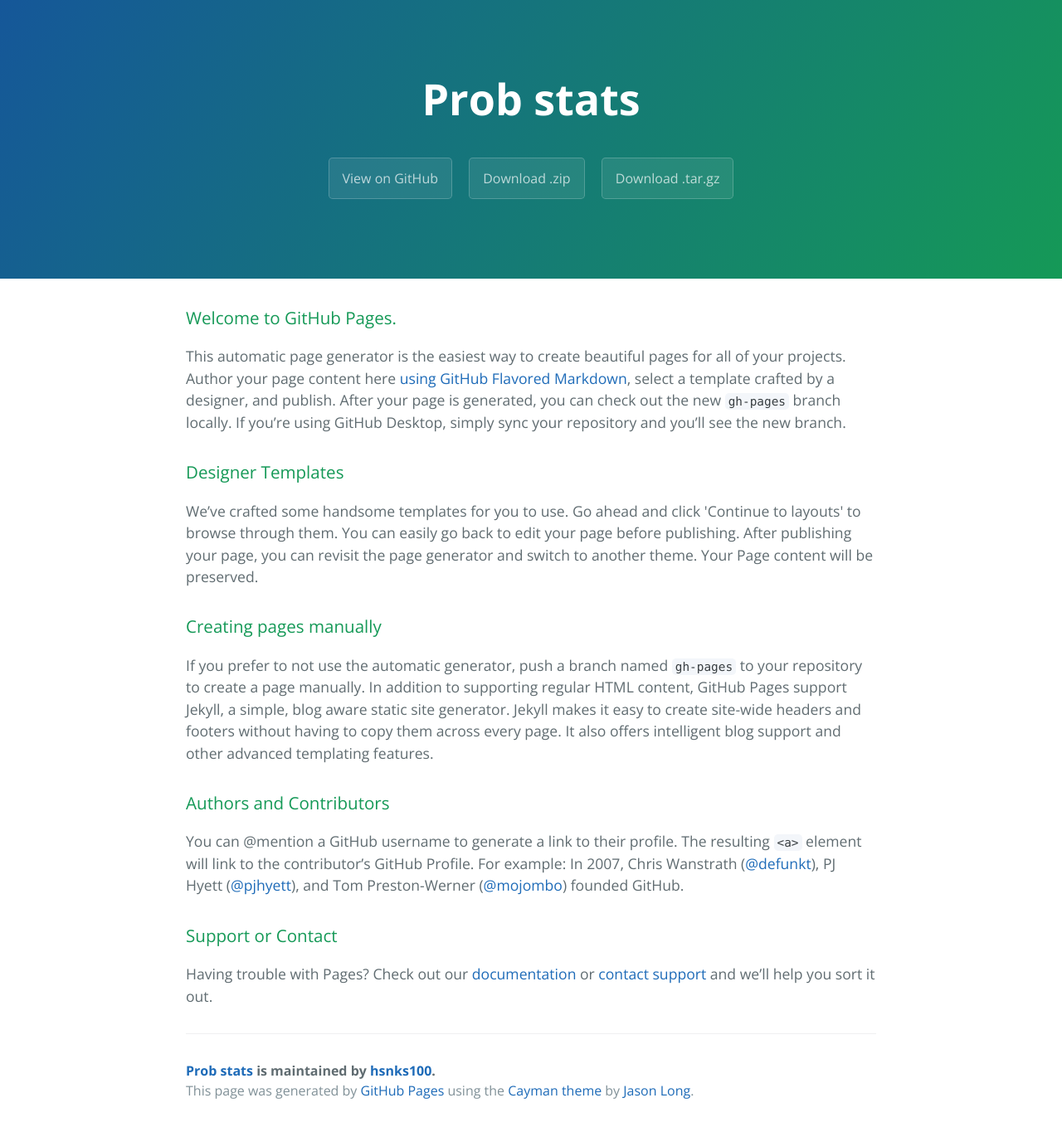
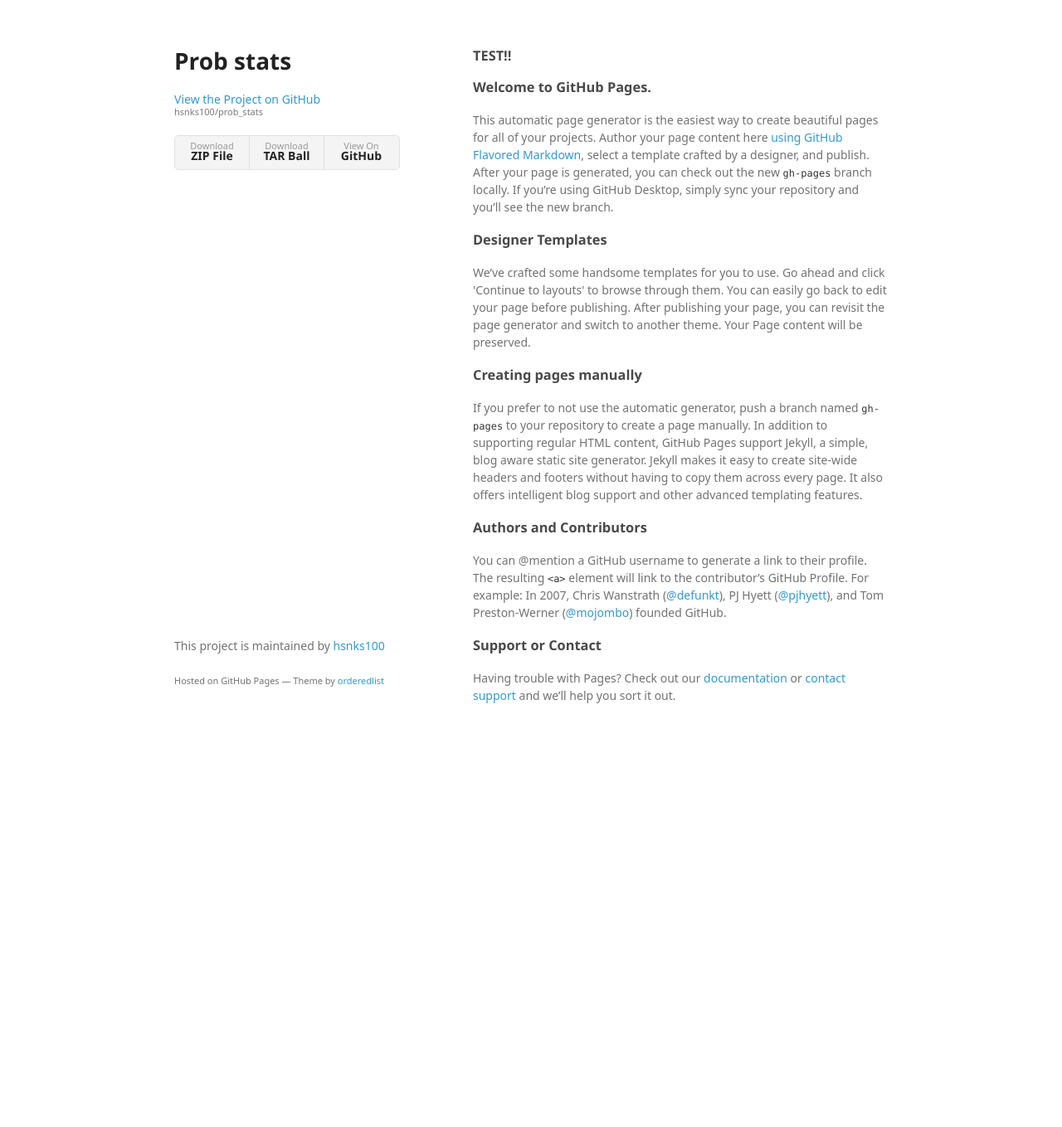
Before and after one commit to hsnks100/prob_stats, a Jekyll site: the page index.html, which Jekyll copies as it is, in a window 1280 px wide. Shown: the whole page at 83% size. Built offline with Jekyll 4.4.1, drawn with Linux system fonts in a browser that asks for light colours; some web fonts are replaced; after the commit the page ends 919 px from its top, so only the background shows below that.

Commit message:
Create gh-pages branch via GitHub

```diff
--- a/index.html
+++ b/index.html
@@ -1,25 +1,37 @@
-<!DOCTYPE html>
-<html lang="en-us">
+<!doctype html>
+<html>
   <head>
-    <meta charset="UTF-8">
+    <meta charset="utf-8">
+    <meta http-equiv="X-UA-Compatible" content="chrome=1">
     <title>Prob stats by hsnks100</title>
-    <meta name="viewport" content="width=device-width, initial-scale=1">
-    <link rel="stylesheet" type="text/css" href="stylesheets/normalize.css" media="screen">
-    <link href='https://fonts.googleapis.com/css?family=Open+Sans:400,700' rel='stylesheet' type='text/css'>
-    <link rel="stylesheet" type="text/css" href="stylesheets/stylesheet.css" media="screen">
-    <link rel="stylesheet" type="text/css" href="stylesheets/github-light.css" media="screen">
+
+    <link rel="stylesheet" href="stylesheets/styles.css">
+    <link rel="stylesheet" href="stylesheets/github-light.css">
+    <meta name="viewport" content="width=device-width">
+    <!--[if lt IE 9]>
+    <script src="//html5shiv.googlecode.com/svn/trunk/html5.js"></script>
+    <![endif]-->
   </head>
   <body>
-    <section class="page-header">
-      <h1 class="project-name">Prob stats</h1>
-      <h2 class="project-tagline"></h2>
-      <a href="https://github.com/hsnks100/prob_stats" class="btn">View on GitHub</a>
-      <a href="https://github.com/hsnks100/prob_stats/zipball/master" class="btn">Download .zip</a>
-      <a href="https://github.com/hsnks100/prob_stats/tarball/master" class="btn">Download .tar.gz</a>
-    </section>
+    <div class="wrapper">
+      <header>
+        <h1>Prob stats</h1>
+        <p></p>
 
-    <section class="main-content">
-      <h3>
+        <p class="view"><a href="https://github.com/hsnks100/prob_stats">View the Project on GitHub <small>hsnks100/prob_stats</small></a></p>
+
+
+        <ul>
+          <li><a href="https://github.com/hsnks100/prob_stats/zipball/master">Download <strong>ZIP File</strong></a></li>
+          <li><a href="https://github.com/hsnks100/prob_stats/tarball/master">Download <strong>TAR Ball</strong></a></li>
+          <li><a href="https://github.com/hsnks100/prob_stats">View On <strong>GitHub</strong></a></li>
+        </ul>
+      </header>
+      <section>
+        <h3>
+<a id="test" class="anchor" href="#test" aria-hidden="true"><span aria-hidden="true" class="octicon octicon-link"></span></a>TEST!!</h3>
+
+<h3>
 <a id="welcome-to-github-pages" class="anchor" href="#welcome-to-github-pages" aria-hidden="true"><span aria-hidden="true" class="octicon octicon-link"></span></a>Welcome to GitHub Pages.</h3>
 
 <p>This automatic page generator is the easiest way to create beautiful pages for all of your projects. Author your page content here <a href="https://guides.github.com/features/mastering-markdown/">using GitHub Flavored Markdown</a>, select a template crafted by a designer, and publish. After your page is generated, you can check out the new <code>gh-pages</code> branch locally. If you’re using GitHub Desktop, simply sync your repository and you’ll see the new branch.</p>
@@ -43,15 +55,13 @@
 <a id="support-or-contact" class="anchor" href="#support-or-contact" aria-hidden="true"><span aria-hidden="true" class="octicon octicon-link"></span></a>Support or Contact</h3>
 
 <p>Having trouble with Pages? Check out our <a href="https://help.github.com/pages">documentation</a> or <a href="https://github.com/contact">contact support</a> and we’ll help you sort it out.</p>
-
-      <footer class="site-footer">
-        <span class="site-footer-owner"><a href="https://github.com/hsnks100/prob_stats">Prob stats</a> is maintained by <a href="https://github.com/hsnks100">hsnks100</a>.</span>
-
-        <span class="site-footer-credits">This page was generated by <a href="https://pages.github.com">GitHub Pages</a> using the <a href="https://github.com/jasonlong/cayman-theme">Cayman theme</a> by <a href="https://twitter.com/jasonlong">Jason Long</a>.</span>
+      </section>
+      <footer>
+        <p>This project is maintained by <a href="https://github.com/hsnks100">hsnks100</a></p>
+        <p><small>Hosted on GitHub Pages &mdash; Theme by <a href="https://github.com/orderedlist">orderedlist</a></small></p>
       </footer>
-
-    </section>
-
+    </div>
+    <script src="javascripts/scale.fix.js"></script>
 
   </body>
 </html>
--- /dev/null
+++ b/javascripts/scale.fix.js
@@ -0,0 +1,17 @@
+var metas = document.getElementsByTagName('meta');
+var i;
+if (navigator.userAgent.match(/iPhone/i)) {
+  for (i=0; i<metas.length; i++) {
+    if (metas[i].name == "viewport") {
+      metas[i].content = "width=device-width, minimum-scale=1.0, maximum-scale=1.0";
+    }
+  }
+  document.addEventListener("gesturestart", gestureStart, false);
+}
+function gestureStart() {
+  for (i=0; i<metas.length; i++) {
+    if (metas[i].name == "viewport") {
+      metas[i].content = "width=device-width, minimum-scale=0.25, maximum-scale=1.6";
+    }
+  }
+}
--- /dev/null
+++ b/stylesheets/styles.css
@@ -0,0 +1,324 @@
+@font-face {
+  font-family: 'Noto Sans';
+  font-weight: 400;
+  font-style: normal;
+  src: url('../fonts/Noto-Sans-regular/Noto-Sans-regular.eot');
+  src: url('../fonts/Noto-Sans-regular/Noto-Sans-regular.eot?#iefix') format('embedded-opentype'),
+       local('Noto Sans'),
+       local('Noto-Sans-regular'),
+       url('../fonts/Noto-Sans-regular/Noto-Sans-regular.woff2') format('woff2'),
+       url('../fonts/Noto-Sans-regular/Noto-Sans-regular.woff') format('woff'),
+       url('../fonts/Noto-Sans-regular/Noto-Sans-regular.ttf') format('truetype'),
+       url('../fonts/Noto-Sans-regular/Noto-Sans-regular.svg#NotoSans') format('svg');
+}
+
+@font-face {
+  font-family: 'Noto Sans';
+  font-weight: 700;
+  font-style: normal;
+  src: url('../fonts/Noto-Sans-700/Noto-Sans-700.eot');
+  src: url('../fonts/Noto-Sans-700/Noto-Sans-700.eot?#iefix') format('embedded-opentype'),
+       local('Noto Sans Bold'),
+       local('Noto-Sans-700'),
+       url('../fonts/Noto-Sans-700/Noto-Sans-700.woff2') format('woff2'),
+       url('../fonts/Noto-Sans-700/Noto-Sans-700.woff') format('woff'),
+       url('../fonts/Noto-Sans-700/Noto-Sans-700.ttf') format('truetype'),
+       url('../fonts/Noto-Sans-700/Noto-Sans-700.svg#NotoSans') format('svg');
+}
+
+@font-face {
+  font-family: 'Noto Sans';
+  font-weight: 400;
+  font-style: italic;
+  src: url('../fonts/Noto-Sans-italic/Noto-Sans-italic.eot');
+  src: url('../fonts/Noto-Sans-italic/Noto-Sans-italic.eot?#iefix') format('embedded-opentype'),
+       local('Noto Sans Italic'),
+       local('Noto-Sans-italic'),
+       url('../fonts/Noto-Sans-italic/Noto-Sans-italic.woff2') format('woff2'),
+       url('../fonts/Noto-Sans-italic/Noto-Sans-italic.woff') format('woff'),
+       url('../fonts/Noto-Sans-italic/Noto-Sans-italic.ttf') format('truetype'),
+       url('../fonts/Noto-Sans-italic/Noto-Sans-italic.svg#NotoSans') format('svg');
+}
+
+@font-face {
+  font-family: 'Noto Sans';
+  font-weight: 700;
+  font-style: italic;
+  src: url('../fonts/Noto-Sans-700italic/Noto-Sans-700italic.eot');
+  src: url('../fonts/Noto-Sans-700italic/Noto-Sans-700italic.eot?#iefix') format('embedded-opentype'),
+       local('Noto Sans Bold Italic'),
+       local('Noto-Sans-700italic'),
+       url('../fonts/Noto-Sans-700italic/Noto-Sans-700italic.woff2') format('woff2'),
+       url('../fonts/Noto-Sans-700italic/Noto-Sans-700italic.woff') format('woff'),
+       url('../fonts/Noto-Sans-700italic/Noto-Sans-700italic.ttf') format('truetype'),
+       url('../fonts/Noto-Sans-700italic/Noto-Sans-700italic.svg#NotoSans') format('svg');
+}
+
+body {
+  background-color: #fff;
+  padding:50px;
+  font: 14px/1.5 "Noto Sans", "Helvetica Neue", Helvetica, Arial, sans-serif;
+  color:#727272;
+  font-weight:400;
+}
+
+h1, h2, h3, h4, h5, h6 {
+  color:#222;
+  margin:0 0 20px;
+}
+
+p, ul, ol, table, pre, dl {
+  margin:0 0 20px;
+}
+
+h1, h2, h3 {
+  line-height:1.1;
+}
+
+h1 {
+  font-size:28px;
+}
+
+h2 {
+  color:#393939;
+}
+
+h3, h4, h5, h6 {
+  color:#494949;
+}
+
+a {
+  color:#39c;
+  text-decoration:none;
+}
+
+a:hover {
+  color:#069;
+}
+
+a small {
+  font-size:11px;
+  color:#777;
+  margin-top:-0.3em;
+  display:block;
+}
+
+a:hover small {
+  color:#777;
+}
+
+.wrapper {
+  width:860px;
+  margin:0 auto;
+}
+
+blockquote {
+  border-left:1px solid #e5e5e5;
+  margin:0;
+  padding:0 0 0 20px;
+  font-style:italic;
+}
+
+code, pre {
+  font-family:Monaco, Bitstream Vera Sans Mono, Lucida Console, Terminal, Consolas, Liberation Mono, DejaVu Sans Mono, Courier New, monospace;
+  color:#333;
+  font-size:12px;
+}
+
+pre {
+  padding:8px 15px;
+  background: #f8f8f8;
+  border-radius:5px;
+  border:1px solid #e5e5e5;
+  overflow-x: auto;
+}
+
+table {
+  width:100%;
+  border-collapse:collapse;
+}
+
+th, td {
+  text-align:left;
+  padding:5px 10px;
+  border-bottom:1px solid #e5e5e5;
+}
+
+dt {
+  color:#444;
+  font-weight:700;
+}
+
+th {
+  color:#444;
+}
+
+img {
+  max-width:100%;
+}
+
+header {
+  width:270px;
+  float:left;
+  position:fixed;
+  -webkit-font-smoothing:subpixel-antialiased;
+}
+
+header ul {
+  list-style:none;
+  height:40px;
+  padding:0;
+  background: #f4f4f4;
+  border-radius:5px;
+  border:1px solid #e0e0e0;
+  width:270px;
+}
+
+header li {
+  width:89px;
+  float:left;
+  border-right:1px solid #e0e0e0;
+  height:40px;
+}
+
+header li:first-child a {
+  border-radius:5px 0 0 5px;
+}
+
+header li:last-child a {
+  border-radius:0 5px 5px 0;
+}
+
+header ul a {
+  line-height:1;
+  font-size:11px;
+  color:#999;
+  display:block;
+  text-align:center;
+  padding-top:6px;
+  height:34px;
+}
+
+header ul a:hover {
+  color:#999;
+}
+
+header ul a:active {
+  background-color:#f0f0f0;
+}
+
+strong {
+  color:#222;
+  font-weight:700;
+}
+
+header ul li + li + li {
+  border-right:none;
+  width:89px;
+}
+
+header ul a strong {
+  font-size:14px;
+  display:block;
+  color:#222;
+}
+
+section {
+  width:500px;
+  float:right;
+  padding-bottom:50px;
+}
+
+small {
+  font-size:11px;
+}
+
+hr {
+  border:0;
+  background:#e5e5e5;
+  height:1px;
+  margin:0 0 20px;
+}
+
+footer {
+  width:270px;
+  float:left;
+  position:fixed;
+  bottom:50px;
+  -webkit-font-smoothing:subpixel-antialiased;
+}
+
+@media print, screen and (max-width: 960px) {
+
+  div.wrapper {
+    width:auto;
+    margin:0;
+  }
+
+  header, section, footer {
+    float:none;
+    position:static;
+    width:auto;
+  }
+
+  header {
+    padding-right:320px;
+  }
+
+  section {
+    border:1px solid #e5e5e5;
+    border-width:1px 0;
+    padding:20px 0;
+    margin:0 0 20px;
+  }
+
+  header a small {
+    display:inline;
+  }
+
+  header ul {
+    position:absolute;
+    right:50px;
+    top:52px;
+  }
+}
+
+@media print, screen and (max-width: 720px) {
+  body {
+    word-wrap:break-word;
+  }
+
+  header {
+    padding:0;
+  }
+
+  header ul, header p.view {
+    position:static;
+  }
+
+  pre, code {
+    word-wrap:normal;
+  }
+}
+
+@media print, screen and (max-width: 480px) {
+  body {
+    padding:15px;
+  }
+
+  header ul {
+    width:99%;
+  }
+
+  header li, header ul li + li + li {
+    width:33%;
+  }
+}
+
+@media print {
+  body {
+    padding:0.4in;
+    font-size:12pt;
+    color:#444;
+  }
+}
```
Also changed, not shown: params.json (+1 -1 lines).
